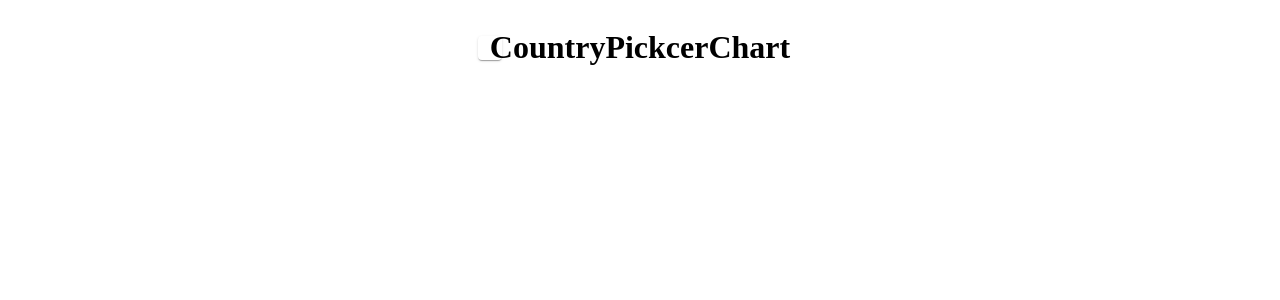
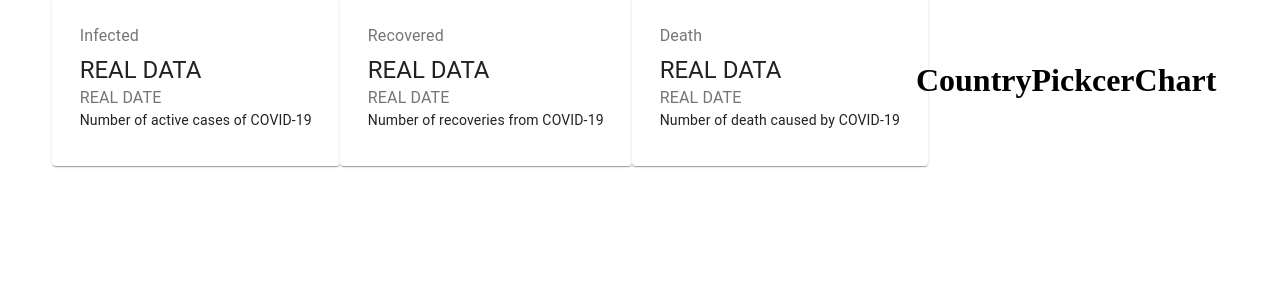
Before and after one commit to Kanamomoruru/React-covid19-chart, a React (Create React App) app: page / in a window 1280 px wide. Shown: the top 300 px of the page. Built offline with nearby package versions, Linux system fonts and the light colour scheme; no server answers.

Commit message:
add three cards

```diff
--- a/src/components/Cards/Cards.jsx
+++ b/src/components/Cards/Cards.jsx
@@ -10,11 +10,32 @@ const Cards = (props) => {
         <div className={styles.container}>
             <Grid container spacing={3} justify="center">
                 <Grid item component={Card}>
-
+                    <CardContent>
+                        <Typography color="textSecondary" gutterBottom>Infected</Typography>
+                        <Typography variant="h5">REAL DATA</Typography>
+                        <Typography color="textSecondary">REAL DATE</Typography>
+                        <Typography variant="body2">Number of active cases of COVID-19</Typography>
+                    </CardContent>
+                </Grid>
+                <Grid item component={Card}>
+                    <CardContent>
+                        <Typography color="textSecondary" gutterBottom>Recovered</Typography>
+                        <Typography variant="h5">REAL DATA</Typography>
+                        <Typography color="textSecondary">REAL DATE</Typography>
+                        <Typography variant="body2">Number of recoveries from COVID-19</Typography>
+                    </CardContent>
+                </Grid>
+                <Grid item component={Card}>
+                    <CardContent>
+                        <Typography color="textSecondary" gutterBottom>Death</Typography>
+                        <Typography variant="h5">REAL DATA</Typography>
+                        <Typography color="textSecondary">REAL DATE</Typography>
+                        <Typography variant="body2">Number of death caused by COVID-19</Typography>
+                    </CardContent>
                 </Grid>
             </Grid>
         </div>
-    )
+    );
 }
 
 export default Cards;
```
